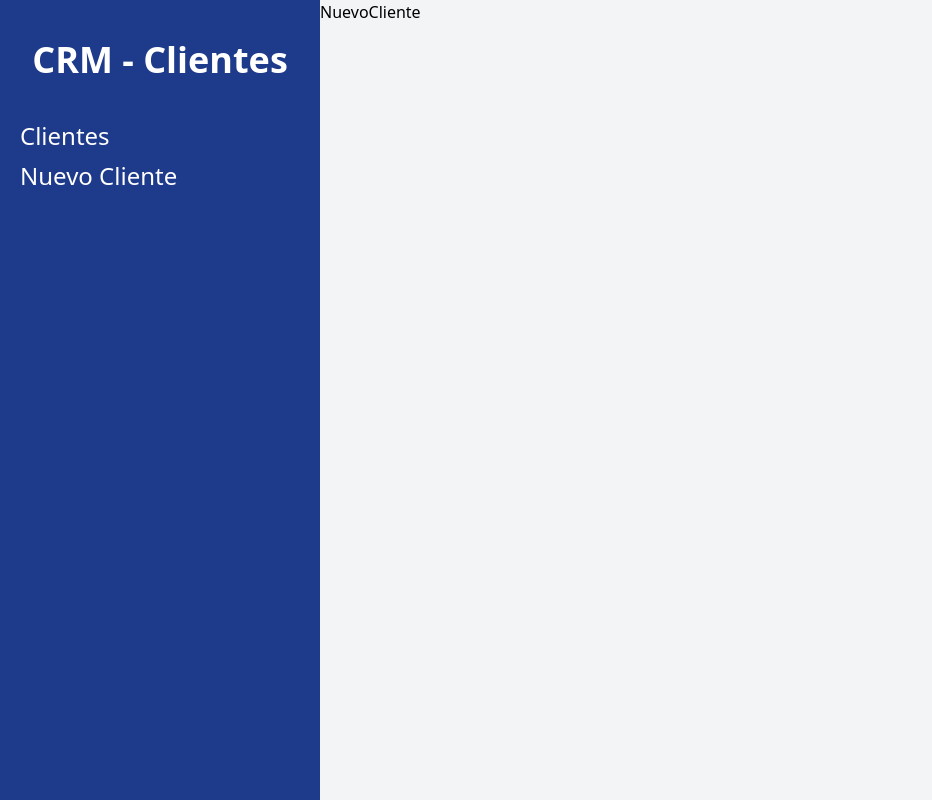
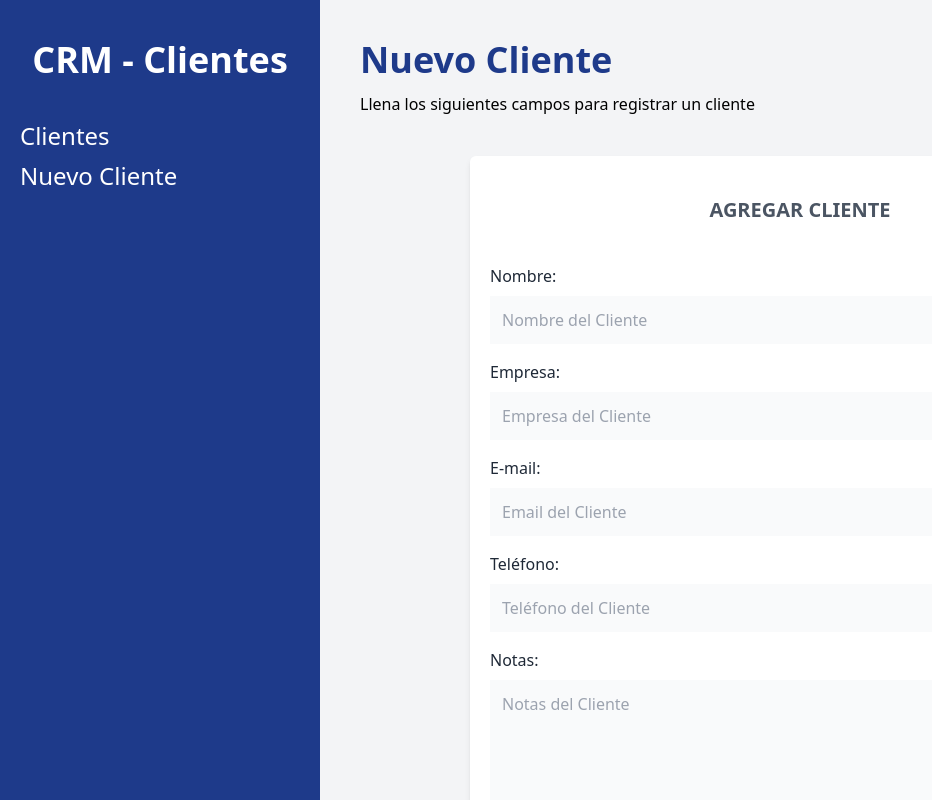
Before and after one commit to alfonsspj/CRM---React, a React (Vite) app: page /clientes/nuevo in a window 1280 px wide. Shown: the whole page, without its empty margins (0-932 px from the left). Built offline with nearby package versions, Linux system fonts and the light colour scheme.

Commit message:
Uso de Formik en Formulario

```diff
--- a/package.json
+++ b/package.json
@@ -9,11 +9,13 @@
   },
   "dependencies": {
     "autoprefixer": "^10.4.7",
+    "formik": "^2.2.9",
     "postcss": "^8.4.14",
     "react": "^18.0.0",
     "react-dom": "^18.0.0",
     "react-router-dom": "^6.3.0",
-    "tailwindcss": "^3.0.24"
+    "tailwindcss": "^3.0.24",
+    "yup": "^0.32.11"
   },
   "devDependencies": {
     "@types/react": "^18.0.0",
--- /dev/null
+++ b/src/components/Formulario.jsx
@@ -0,0 +1,90 @@
+import React from 'react'
+import { Formik, Form, Field } from 'formik'
+
+const Formulario = () => {
+  return (
+    <div className="bg-white mt-10 px-5 py-10 rounded-md shadow-md md:w-3/4 mx-auto">
+        <h1 className="text-gray-600 font-bold text-xl uppercase text-center">Agregar Cliente</h1>
+
+        <Formik>
+            <Form
+                className="mt-10"
+            >
+                <div className="mb-4">
+                    <label
+                        className="text-gray-800"
+                        htmlFor='nombre'
+                    >Nombre:</label>
+                    <Field
+                        id="nombre"
+                        type="text"
+                        className="mt-2 block w-full p-3 bg-gray-50"
+                        placeholder="Nombre del Cliente"
+                    />
+                </div>
+
+                <div className="mb-4">
+                    <label
+                        className="text-gray-800"
+                        htmlFor='empresa'
+                    >Empresa:</label>
+                    <Field
+                        id="empresa"
+                        type="text"
+                        className="mt-2 block w-full p-3 bg-gray-50"
+                        placeholder="Empresa del Cliente"
+                    />
+                </div>
+
+                <div className="mb-4">
+                    <label
+                        className="text-gray-800"
+                        htmlFor='email'
+                    >E-mail:</label>
+                    <Field
+                        id="email"
+                        type="email"
+                        className="mt-2 block w-full p-3 bg-gray-50"
+                        placeholder="Email del Cliente"
+                    />
+                </div>
+
+                <div className="mb-4">
+                    <label
+                        className="text-gray-800"
+                        htmlFor='telefono'
+                    >Teléfono:</label>
+                    <Field
+                        id="telefono"
+                        type="tel"
+                        className="mt-2 block w-full p-3 bg-gray-50"
+                        placeholder="Teléfono del Cliente"
+                    />
+                </div>
+
+                <div className="mb-4">
+                    <label
+                        className="text-gray-800"
+                        htmlFor='notas'
+                    >Notas:</label>
+                    <Field
+                        as="textarea"
+                        id="notas"
+                        type="text"
+                        className="mt-2 block w-full p-3 bg-gray-50 h-40"
+                        placeholder="Notas del Cliente"
+                    />
+                </div>
+
+                <input
+                    type="submit"
+                    value="Agregar Cliente"
+                    className="mt-5 w-full bg-blue-800 p-3 text-white uppercase font-bold text-lg"
+                />
+            </Form>
+        </Formik>
+    </div>
+  )
+}
+
+export default Formulario
--- a/src/layout/Layout.jsx
+++ b/src/layout/Layout.jsx
@@ -24,7 +24,7 @@
           </Link>
         </nav>
       </div>
-      <div className="md:w-3/4">
+      <div className="md:w-3/4 p-10 md:h-screen overflow-scroll">
         <Outlet />
       </div>
     </div>
--- a/src/paginas/NuevoCliente.jsx
+++ b/src/paginas/NuevoCliente.jsx
@@ -1,10 +1,14 @@
 import React from 'react'
+import Formulario from '../components/Formulario'
 
 const NuevoCliente = () => {
   return (
-    <div>
-        <h1>NuevoCliente</h1>
-    </div>
+    <>
+      <h1 className="font-black text-4xl text-blue-900">Nuevo Cliente</h1>
+      <p className="mt-3">Llena los siguientes campos para registrar un cliente</p>
+
+      <Formulario />
+    </>
   )
 }
 
```
Also changed, not shown: notas.txt, 1 other file (tests, documents, lock files or other folders).
